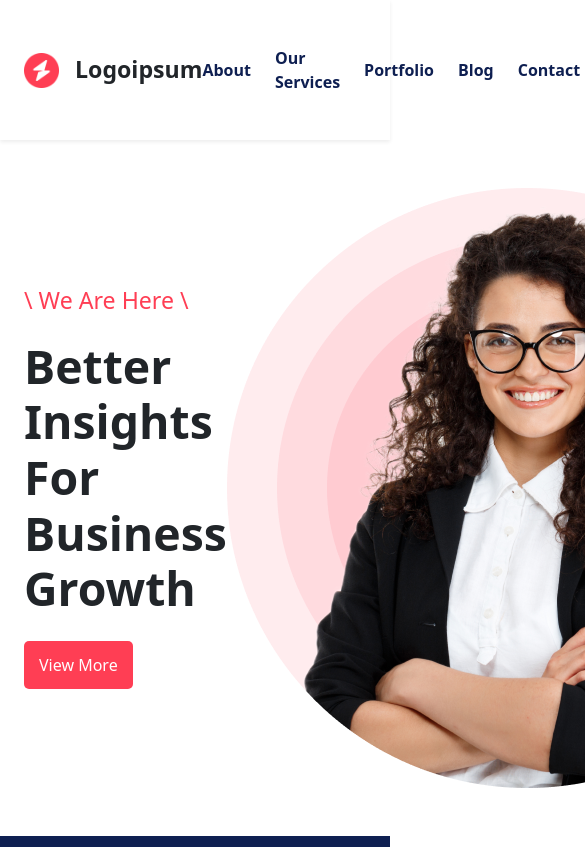
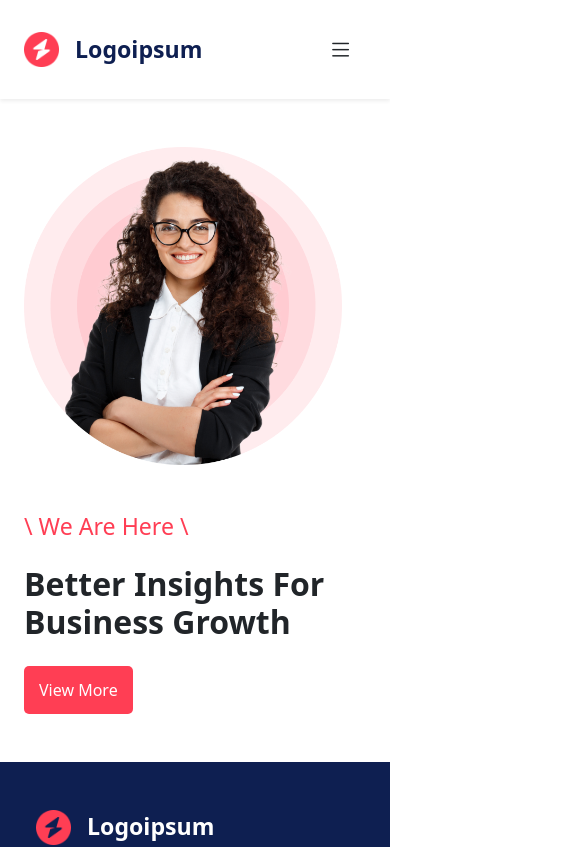
Before and after one commit to rikkriuk/fe-slicing-design-kelompok-2, a React (Vite) app: page / in a window 390 px wide. Shown: the top 847 px of the page, 585 px wide, since content can reach past the window. Built offline with nearby package versions, Linux system fonts and the light colour scheme.

Commit message:
feat: add responsive styling for HeroComponent, NavbarComponent and FooterComponent layout

```diff
--- a/src/components/Footer/FooterComponent.jsx
+++ b/src/components/Footer/FooterComponent.jsx
@@ -1,107 +1,107 @@
-import React from 'react'
-import LogoImage from '../../assets/logo.png';
-import './FooterStyles.css';
-import PythonLogo from '../../assets/python-logo.png';
-import ReactLogo from '../../assets/react-logo.png';
-import WordpressLogo from '../../assets/wordpress-logo.png';
+import React from "react"
+import LogoImage from "../../assets/logo.png";
+import "./FooterStyles.css";
+import PythonLogo from "../../assets/python-logo.png";
+import ReactLogo from "../../assets/react-logo.png";
+import WordpressLogo from "../../assets/wordpress-logo.png";
 
-const Footer = () => {
+const FooterComponent = () => {
    return (
-      <footer className='container-fluid bg-color d-flex align-items-center justify-content-center'>
-         <div className='container row text-white py-5'>
-            <section className='col-3'>
-               <div className='d-flex align-items-center gap-3'>
-                  <img src={LogoImage} alt='logo-image' height={35} />
-                  <h1 className='fs-3 fw-bold m-0'>Logoipsum</h1>
+      <footer className="container-fluid bg-color d-flex align-items-center justify-content-center">
+         <div className="container row text-white py-5 gap-5 gap-md-0 gap-lg-0">
+            <section className="col-12 md-6 col-md-6 col-lg-3">
+               <div className="d-flex align-items-center gap-3">
+                  <img src={LogoImage} alt="logo-image" height={35} />
+                  <h1 className="fs-3 fw-bold m-0">Logoipsum</h1>
                </div>
 
-               <div className='mt-4'>
+               <div className="mt-4">
                   <p>It is a long established
                   fact that a reader will be distracted by the readable content of a page when looking at</p>
                </div>
 
-               <div className='d-flex gap-3 mt-4'>
-                  <a className='btn-social-media'><i className="bi bi-linkedin"></i></a>
-                  <a className='btn-social-media'><i className="bi bi-instagram"></i></a>
-                  <a className='btn-social-media'><i className="bi bi-facebook"></i></a>
-                  <a className='btn-social-media'><i className="bi bi-twitter"></i></a>
+               <div className="d-flex gap-3 mt-4">
+                  <a className="btn-social-media"><i className="bi bi-linkedin"></i></a>
+                  <a className="btn-social-media"><i className="bi bi-instagram"></i></a>
+                  <a className="btn-social-media"><i className="bi bi-facebook"></i></a>
+                  <a className="btn-social-media"><i className="bi bi-twitter"></i></a>
                </div>
             </section>
 
-            <section className='col-3'>
-               <div className='line-custom'>
-                  <h2 className='fs-3 fw-bold m-0'>Services</h2>
+            <section className="col-12 md-6 col-md-6 col-lg-3">
+               <div className="line-custom">
+                  <h2 className="fs-3 fw-bold m-0">Services</h2>
                </div>
 
-               <div className='mt-4'>
-                  <ul className='list-unstyled d-flex flex-column gap-3'>
+               <div className="mt-4">
+                  <ul className="list-unstyled d-flex flex-column gap-3">
                      <li>
-                        <a className='text-decoration-none text-white' href=''>Web Design/Development</a>
+                        <a className="text-decoration-none text-white" href="">Web Design/Development</a>
                      </li>
                      <li>
-                        <a className='text-decoration-none text-white' href=''>App Development</a>
+                        <a className="text-decoration-none text-white" href="">App Development</a>
                      </li>
                      <li>
-                        <a className='text-decoration-none text-white' href=''>UI/UX Design</a>
+                        <a className="text-decoration-none text-white" href="">UI/UX Design</a>
                      </li>
                      <li>
-                        <a className='text-decoration-none text-white' href=''>HubSpot Integration</a>
+                        <a className="text-decoration-none text-white" href="">HubSpot Integration</a>
                      </li>
                      <li>
-                        <a className='text-decoration-none text-white' href=''>Email Marketing</a>
+                        <a className="text-decoration-none text-white" href="">Email Marketing</a>
                      </li>
                      <li>
-                        <a className='text-decoration-none text-white' href=''>Website Migration</a>
+                        <a className="text-decoration-none text-white" href="">Website Migration</a>
                      </li>
                   </ul>
                </div>
             </section>
 
-            <section className='col-3'>
-               <div className='line-custom'>
-                  <h2 className='fs-3 fw-bold m-0'>Career</h2>
+            <section className="col-12 md-6 col-md-6 col-lg-3">
+               <div className="line-custom">
+                  <h2 className="fs-3 fw-bold m-0">Career</h2>
                </div>
 
-               <div className='mt-4 d-flex flex-column gap-3'>
-                  <div className='d-flex gap-3'>
-                     <img className='img-logo' src={ReactLogo} alt='' />
+               <div className="mt-4 d-flex flex-column gap-3">
+                  <div className="d-flex gap-3">
+                     <img className="img-logo" src={ReactLogo} alt="" />
                      <div>
-                        <h3 className='fs-4 text-main-color'>ReactJs Dev.</h3>
+                        <h3 className="fs-4 text-main-color">ReactJs Dev.</h3>
                         <p>1-5 Years of Exp.</p>
                      </div>
                   </div>
 
-                  <div className='d-flex gap-3'>
-                     <img className='img-logo' src={WordpressLogo} alt='' />
+                  <div className="d-flex gap-3">
+                     <img className="img-logo" src={WordpressLogo} alt="" />
                      <div>
-                        <h3 className='fs-4 text-main-color'>Wordpress Dev.</h3>
+                        <h3 className="fs-4 text-main-color">Wordpress Dev.</h3>
                         <p>1-5 Years of Exp.</p>
                      </div>
                   </div>
 
-                  <div className='d-flex gap-3'>
-                     <img className='img-logo' src={PythonLogo} alt='' />
+                  <div className="d-flex gap-3">
+                     <img className="img-logo" src={PythonLogo} alt="" />
                      <div>
-                        <h3 className='fs-4 text-main-color'>Python Developer</h3>
+                        <h3 className="fs-4 text-main-color">Python Developer</h3>
                         <p>1-5 Years of Exp.</p>
                      </div>
                   </div>
                </div>
             </section>
 
-            <section className='col-3'>
-               <div className='line-custom'>
+            <section className="col-12 md-6 col-md-6 col-lg-3">
+               <div className="line-custom">
                   <h3>Subscribe Us</h3>
                </div>
 
-               <div className='mt-4'>
+               <div className="mt-4">
                   <p>It is a long established
                   fact that a reader will be distracted by the readable </p>
                </div>
 
-               <div className='d-flex flex flex-column align-items-end gap-3'>
-                  <input className='w-100 input-custom' type='text' placeholder='Email' />
-                  <button className='btn-submit-custom'>Submit</button>
+               <div className="d-flex flex flex-column align-items-end gap-3">
+                  <input className="w-100 input-custom" type="text" placeholder="Email" />
+                  <button className="btn-submit-custom">Submit</button>
                </div>
             </section>
          </div>
@@ -109,4 +109,4 @@ const Footer = () => {
    )
 }
 
-export default Footer;
+export default FooterComponent;
--- a/src/components/Hero/HeroComponent.jsx
+++ b/src/components/Hero/HeroComponent.jsx
@@ -1,24 +1,23 @@
-import React from 'react';
-import './HeroStyles.css';
-import HeroImage from '../../assets/hero-image.png'
+import React from "react";
+import "./HeroStyles.css";
+import HeroImage from "../../assets/hero-image.png"
 
-const Hero = () => {
+const HeroComponent = () => {
    return (
-      <section className='container my-5'>
-         <div className='container d-flex align-items-center justify-content-between'>
-            <div>
-               <h3 className='text-main-color'>\ We Are Here \</h3>
-               <h2 className='h2-custom my-4'>Better Insights For <br /> Business Growth</h2>
-               <button className='btn-view-more'>View More</button>
+      <section className="container my-5">
+         <div className="container row align-items-center gap-5 gap-lg-0">
+            <div className="col-12 order-2 order-lg-2 md-6 col-md-12 col-lg-6">
+               <h3 className="text-main-color fs-3 fs-md-5">\ We Are Here \</h3>
+               <h2 className="h2-custom my-4">Better Insights For <br /> Business Growth</h2>
+               <button className="btn-view-more">View More</button>
             </div>
 
-            <div>
-               <img src={HeroImage} alt="hero-image" />
+            <div className="col-12 order-1 order-lg-2 md-6 col-md-12 col-lg-6">
+               <img src={HeroImage} alt="hero-image" className="img-fluid" />
             </div>
-
          </div>
       </section>
    )
 }
 
-export default Hero;
+export default HeroComponent;
--- a/src/components/Hero/HeroStyles.css
+++ b/src/components/Hero/HeroStyles.css
@@ -5,9 +5,20 @@
   font-size: 1rem;
   border-radius: 5px;
   border: none;
+  transition: 0.3s;
+}
+
+.btn-view-more:active {
+  transform: scale(0.9);
 }
 
 .h2-custom {
-  font-size: 2.9rem;
+  font-size: 2rem;
   font-weight: bold;
 }
+
+@media (min-width: 992px) {
+  .h2-custom {
+    font-size: 2.9rem;
+  }
+}
--- a/src/components/Navbar/NavbarComponent.jsx
+++ b/src/components/Navbar/NavbarComponent.jsx
@@ -1,31 +1,46 @@
-import React from 'react';
-import './NavbarStyles.css';
-import { Link } from 'react-router-dom';
-import imagePath from '../../assets/logo.png';
+import React, { useState } from "react";
+import "./NavbarStyles.css";
+import { Link } from "react-router-dom";
+import LogoImage from "../../assets/logo.png";
 
-const Navbar = () => {
+const NavbarComponent = () => {
+   const [isNavbarOpen, setIsNavbarOpen] = useState(false);
+
+   // Function to open/close the navbar in small screens
+   const toggleNavbar = () => {
+      setIsNavbarOpen(!isNavbarOpen);
+   };
+
    return (
-      <header className='container-fluid py-4 shadow-sm'>
-         <div className='container d-flex justify-content-between'>
-            <div className='d-flex align-items-center gap-3'>
-               <img src={imagePath} alt='logo-image' height={35} />
-               <h1 className='fs-3 fw-bold m-0'>Logoipsum</h1>
+      <header className="container-fluid py-4 shadow-sm">
+         <div className="container d-flex justify-content-between">
+            <div className="d-flex align-items-center gap-3">
+               <img src={LogoImage} alt="logo-image" height={35} />
+               <Link to={"/"} className="fs-3 fw-bold text-decoration-none text-second-color m-0">Logoipsum</Link>
             </div>
 
-            <nav className='d-flex align-items-center gap-5'>
-               <ul className='d-flex align-items-center gap-4 list-unstyled m-0'>
-                  <li><Link className='text-decoration-none text-color fw-bold' to={'/about'}>About</Link></li>
-                  <li><Link className='text-decoration-none text-color fw-bold' to={'/our-services'}>Our Services</Link></li>
-                  <li><Link className='text-decoration-none text-color fw-bold' to={'/portfolio'}>Portfolio</Link></li>
-                  <li><Link className='text-decoration-none text-color fw-bold' to={'/blog'}>Blog</Link></li>
-                  <li><Link className='text-decoration-none text-color fw-bold' to={'/contact'}>Contact</Link></li>
+            <button onClick={toggleNavbar} className="btn d-lg-none fs-2"><i className="bi bi-list"></i></button>
+
+            {isNavbarOpen && <div className="blur-overlay" onClick={toggleNavbar}></div>}
+
+            <nav className={`d-flex align-items-center gap-5 nav-small-screen rounded-0 ${isNavbarOpen ? "show" : ""}`}>
+               <div className="position-absolute d-lg-none top-0 d-flex justify-content-end w-100 mt-3 me-5">
+                  <button onClick={toggleNavbar} className="btn text-white fs-2"><i className="bi bi-x-lg"></i></button>
+               </div>
+
+               <ul className="d-flex align-items-center gap-4 list-unstyled m-0">
+                  <li><Link className="text-decoration-none text-second-color fw-semibold" to={"/about"}>About</Link></li>
+                  <li><Link className="text-decoration-none text-second-color fw-semibold" to={"/our-services"}>Our Services</Link></li>
+                  <li><Link className="text-decoration-none text-second-color fw-semibold" to={"/portfolio"}>Portfolio</Link></li>
+                  <li><Link className="text-decoration-none text-second-color fw-semibold" to={"/blog"}>Blog</Link></li>
+                  <li><Link className="text-decoration-none text-second-color fw-semibold" to={"/contact"}>Contact</Link></li>
                </ul>
 
-               <button className='btn-custom'>Get In Touch</button>
+               <button className="btn-custom">Get In Touch</button>
             </nav>
          </div>
       </header>
     )
 }
 
-export default Navbar;
+export default NavbarComponent;
--- a/src/components/Navbar/NavbarStyles.css
+++ b/src/components/Navbar/NavbarStyles.css
@@ -1,5 +1,10 @@
-.text-color {
-   color: #0E1F51
+.text-second-color {
+   color: #0E1F51;
+   transition: 0.3s;
+}
+
+li a.text-second-color:hover {
+   color: #FF3E54;
 }
 
 .btn-custom {
@@ -8,4 +13,49 @@
    color: #fff;
    border-radius: 5px;
    padding: 10px 14px;
+   transition: 0.3s;
 }
+
+.btn-custom:active {
+   transform: scale(0.9);
+}
+
+.blur-overlay {
+   position: fixed;
+   top: 0;
+   left: 0;
+   width: 100vw;
+   height: 100vh;
+   backdrop-filter: blur(5px);
+   transition: 0.3s;
+   z-index: 0;
+}
+
+@media (max-width: 992px) {
+   .nav-small-screen {
+      background-color: #0E1F51;
+      padding: 10px 15px;
+      border-radius: 5px;
+      flex-direction: column;
+      justify-content: center;
+      position: fixed;
+      transform: translateX(700px);
+      width: 65%;
+      right: 0;
+      top: 0;
+      bottom: 0;
+      transition: 0.3s;
+   }
+
+   .nav-small-screen ul {
+      flex-direction: column;
+   }
+
+   .nav-small-screen ul li a {
+      color: #fff;
+   }
+
+   .nav-small-screen.show {
+      transform: translateX(0);
+   }
+}
```
